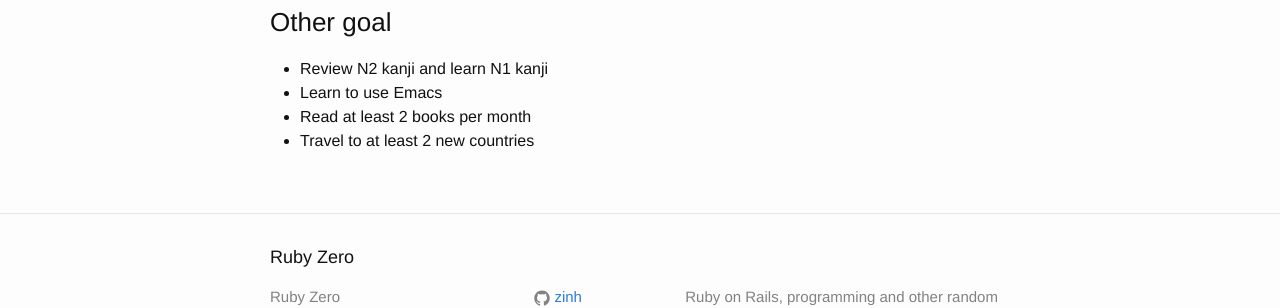
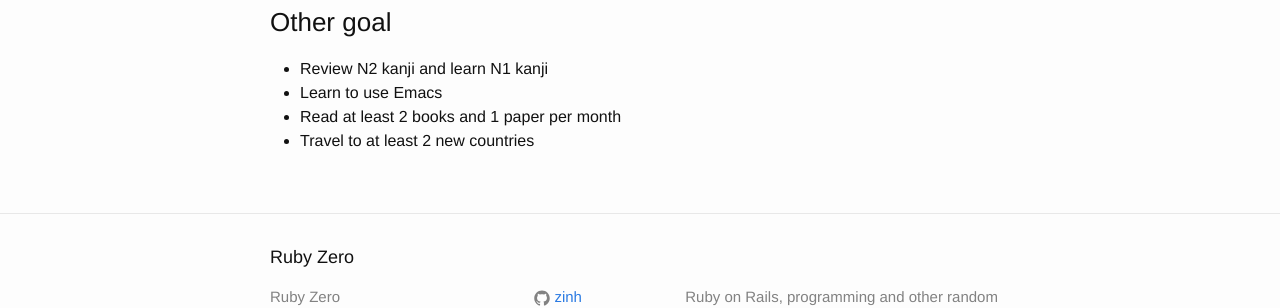
Before and after one commit to zinh/zinh.github.io, a Jekyll site: the page built from _posts/2019-01-11-2019-resolution.markdown, in a window 1280 px wide. Shown: the part 1268-1576 px from the top of the page. Built offline with Jekyll 4.4.1, drawn with Linux system fonts in a browser that asks for light colours.

Commit message:
Update 2019-01-11-2019-resolution.markdown

```diff
--- a/_posts/2019-01-11-2019-resolution.markdown
+++ b/_posts/2019-01-11-2019-resolution.markdown
@@ -59,5 +59,5 @@ __Back-end__
 
 - Review N2 kanji and learn N1 kanji
 - Learn to use Emacs
-- Read at least 2 books per month
+- Read at least 2 books and 1 paper per month
 - Travel to at least 2 new countries
```
